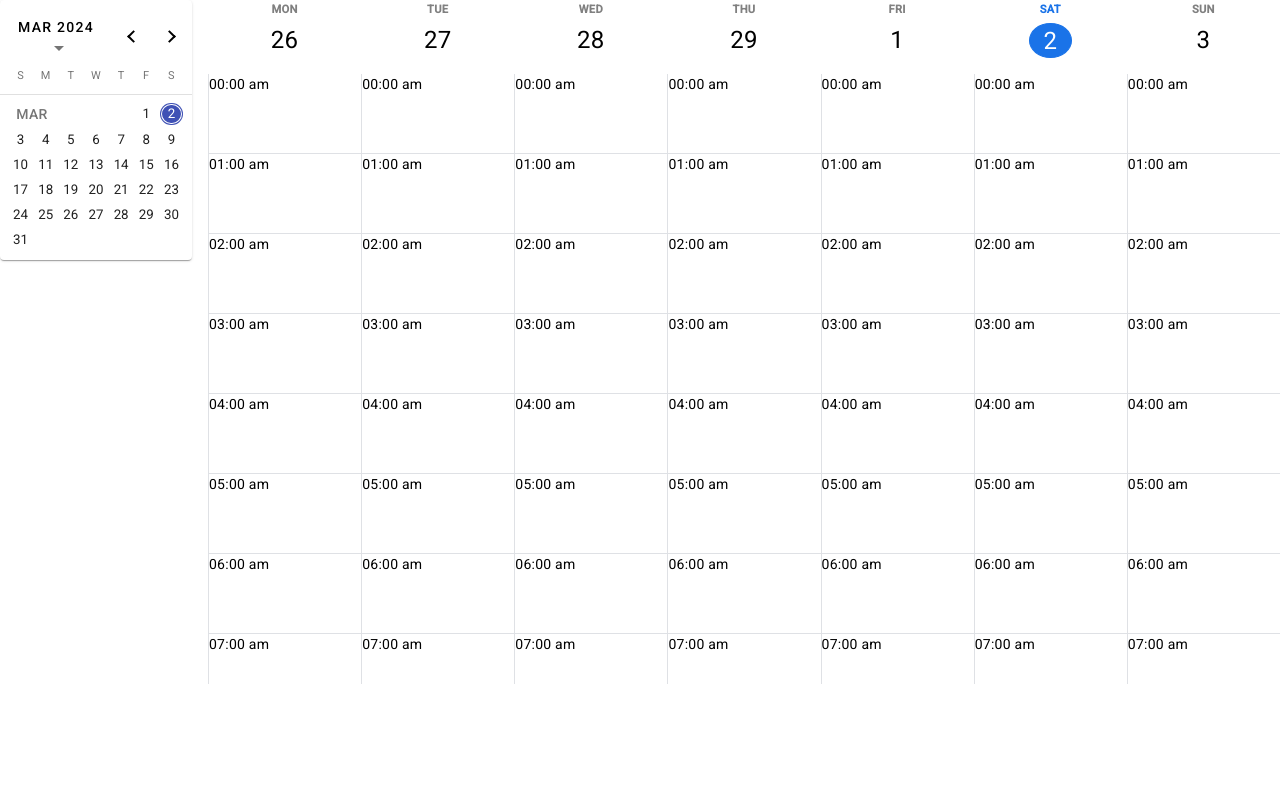
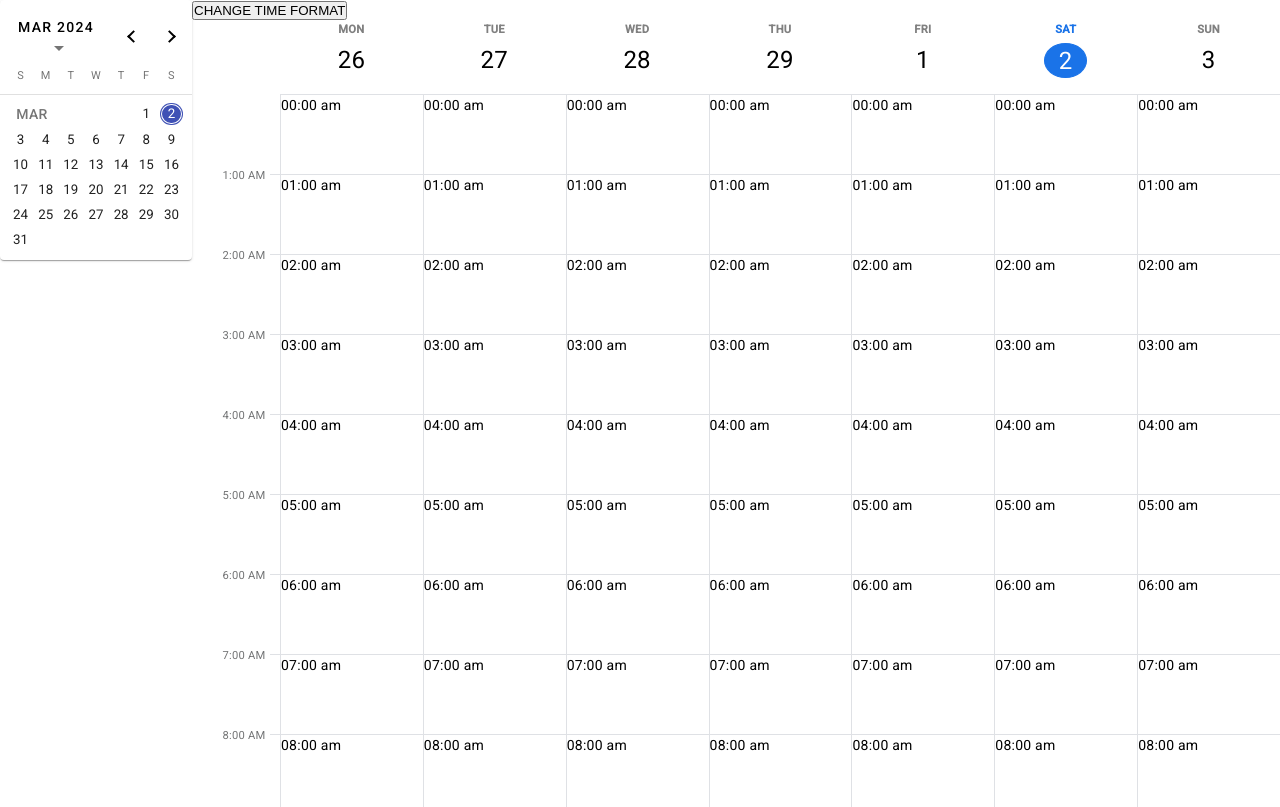
Before and after one commit to OliverNikolovski/my-calendar-frontend, an Angular app: page / in a window 1280 px wide. Built offline with nearby package versions, Linux system fonts and the light colour scheme.

Commit message:
more functionality

```diff
--- a/src/app/components/calendar-grid/calendar-grid.component.html
+++ b/src/app/components/calendar-grid/calendar-grid.component.html
@@ -1,3 +1,4 @@
+<button (click)="changeTimeFormat()">CHANGE TIME FORMAT</button>
 <div class="calendar-grid">
   <div class="calendar-grid-header">
     @for (day of days; track day) {
@@ -7,9 +8,18 @@
       </div>
     }
   </div>
-    <div class='calendar-columns'>
+  <div class="calendar-grid-content">
+    <div class="content intervals">
+      @for (time of times; track time) {
+        <div class='interval'>
+          <span>{{ time | date: (isAmPm | apply: getTimeFormat) }}</span>
+        </div>
+      }
+    </div>
+    <div class='content calendar-columns'>
       @for (day of days; track day) {
         <app-day-column [date]='day'></app-day-column>
       }
     </div>
+  </div>
 </div>
--- a/src/app/components/calendar-grid/calendar-grid.component.scss
+++ b/src/app/components/calendar-grid/calendar-grid.component.scss
@@ -1,27 +1,70 @@
 @import 'variables';
 
 .calendar-grid {
-  height: calc(100vh - 190px);
+  height: calc(100vh - 5.5rem);
   padding-left: 1rem;
+}
+
+.calendar-grid-content {
+  overflow-y: auto;
+  height: 100%;
+  display: flex;
 }
 
 .calendar-columns {
   display: grid;
-  //grid-template-columns: 100px repeat(7, 1fr);
   grid-template-columns: repeat(7, 1fr);
   grid-template-rows: auto;
-  overflow-y: auto;
-  margin-top: 1rem;
-  height: 100%;
+  flex-grow: 1;
 }
 
 .calendar-grid-header {
   display: grid;
   grid-template-columns: repeat(7, 1fr);
+  margin-left: $calendar-interval-width;
+  border-bottom: $calendar-grid-border-style;
+  padding-bottom: 1rem;
+}
+
+.intervals {
+  width: $calendar-interval-width;
+}
+
+.interval {
+  height: $calendar-interval-height;
+  text-align: center;
+  position: relative;
+
+  span {
+    color: darken($darker-gray-color, 20%);
+    font-size: 0.7rem;
+    position: relative;
+    top: -0.7rem;
+  }
+
+  &::after {
+    content: '';
+    border-bottom: 1px solid $gray-color;
+    width: 10px;
+    display: inline-block;
+    position: absolute;
+    top: -1px;
+    right: 0;
+  }
+
+  &:first-child {
+    span {
+      display: none;
+    }
+    &::after {
+      content: none;
+    }
+  }
 }
 
 .date {
   display: flex;
+  position: relative;
   flex-direction: column;
   align-items: center;
 }
@@ -54,10 +97,12 @@
     border: 1px solid $active-day-color;
     background-color: $active-day-color;
   }
+
   .day-of-month:hover {
     background-color: $active-day-hover-color;
     border: 1px solid $active-day-hover-color;
   }
+
   .day-of-week {
     color: $active-day-color;
   }
--- a/src/app/components/calendar-grid/calendar-grid.component.ts
+++ b/src/app/components/calendar-grid/calendar-grid.component.ts
@@ -3,6 +3,8 @@ import {DayColumnComponent} from "../day-column/day-column.component";
 import {addDays, startOfWeek} from "date-fns";
 import {WeekDayPipe} from "../../pipes/week-day.pipe";
 import {IsCurrentDatePipe} from "../../pipes/is-current-date.pipe";
+import {DatePipe} from "@angular/common";
+import {ApplyPipe} from "../../pipes/apply.pipe";
 
 const components = [DayColumnComponent];
 const pipes = [WeekDayPipe]
@@ -10,7 +12,7 @@ const pipes = [WeekDayPipe]
 @Component({
   selector: 'app-calendar-grid',
   standalone: true,
-  imports: [...components, ...pipes, IsCurrentDatePipe],
+  imports: [...components, ...pipes, IsCurrentDatePipe, DatePipe, ApplyPipe],
   templateUrl: './calendar-grid.component.html',
   styleUrl: './calendar-grid.component.scss'
 })
@@ -18,6 +20,8 @@ export class CalendarGridComponent implements OnInit {
 
   days: Date[] = [];
   selectedDate!: Date;
+  times: Date[] = [];
+  isAmPm: boolean = true;
 
   @Input({required: true}) set date(date: Date | null) {
     this.selectedDate = date ?? new Date();
@@ -25,6 +29,19 @@ export class CalendarGridComponent implements OnInit {
   }
 
   ngOnInit(): void {
+    // this.times.push('');
+    // for (let i = 1; i <= 11; i++)  {
+    //   this.times.push(i + ' AM')
+    // }
+    // this.times.push('12 PM');
+    // for (let i = 1; i <= 11; i++)  {
+    //   this.times.push(i + ' PM')
+    // }
+    this.times = Array.from({ length: 24 }, (_, hour) => {
+      const date = new Date();
+      date.setHours(hour, 0, 0, 0);
+      return date;
+    });
   }
 
   private _changeCurrentDate() {
@@ -36,4 +53,11 @@ export class CalendarGridComponent implements OnInit {
     this.days = dates;
   }
 
+  changeTimeFormat() {
+    this.isAmPm = !this.isAmPm;
+  }
+
+  getTimeFormat(amPm: boolean): string {
+    return amPm ? 'shortTime' : 'H:mm';
+  }
 }
--- a/src/app/components/calendar/calendar.component.ts
+++ b/src/app/components/calendar/calendar.component.ts
@@ -16,7 +16,6 @@ export class CalendarComponent {
   selectedDate: Date | null = new Date();
 
   onDateChange(date: Date | null) {
-    console.log('in calendar component', date);
     this.selectedDate = date;
   }
 }
--- a/src/app/components/day-column/day-column.component.scss
+++ b/src/app/components/day-column/day-column.component.scss
@@ -2,7 +2,7 @@
 
 .slot {
   display: block;
-  height: 5rem;
-  border-bottom: 1px solid $gray-color;
-  border-left: 1px solid $gray-color;
+  height: $calendar-interval-height;
+  border-bottom: $calendar-grid-border-style;
+  border-left: $calendar-grid-border-style;
 }
--- /dev/null
+++ b/src/app/pipes/apply.pipe.ts
@@ -0,0 +1,16 @@
+import { Pipe, PipeTransform } from '@angular/core';
+
+@Pipe({
+  name: 'apply',
+  standalone: true
+})
+export class ApplyPipe implements PipeTransform {
+
+  transform(value: any, fn: (...args: any[]) => any, ...args: any[]): any {
+    if (!fn) {
+      return value;
+    }
+    return fn(value, ...args);
+  }
+
+}
--- a/src/styles/_variables.scss
+++ b/src/styles/_variables.scss
@@ -1,5 +1,14 @@
+// colors
 $gray-color: #dfe1e5;
+$darker-gray-color: #a6a7a8;
 $past-dates-color: #cbb79d;
 $future-dates-color: #d7d6d6;
 $active-day-color: #1a73e8;
 $active-day-hover-color: darken($active-day-color, 10%);
+
+// sizes
+$calendar-interval-width: 4.5rem;
+$calendar-interval-height: 5rem;
+
+// styles
+$calendar-grid-border-style: 1px solid $gray-color;
```
